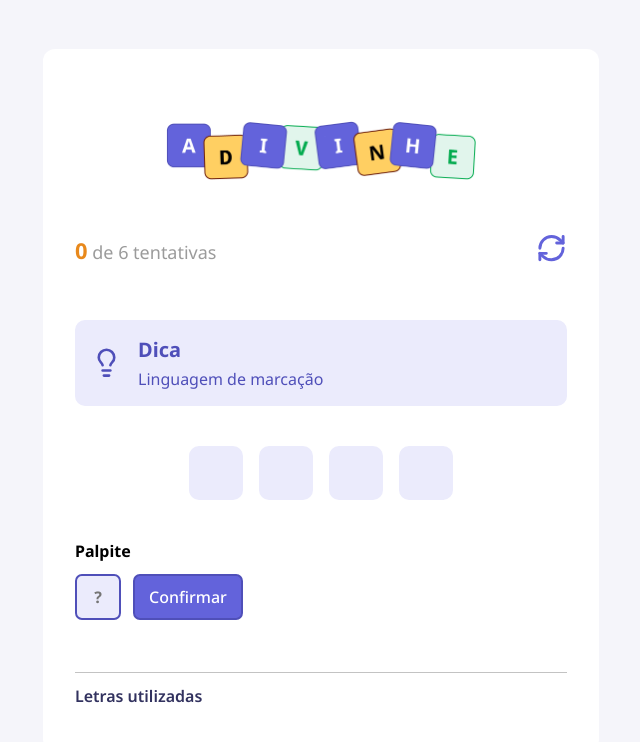
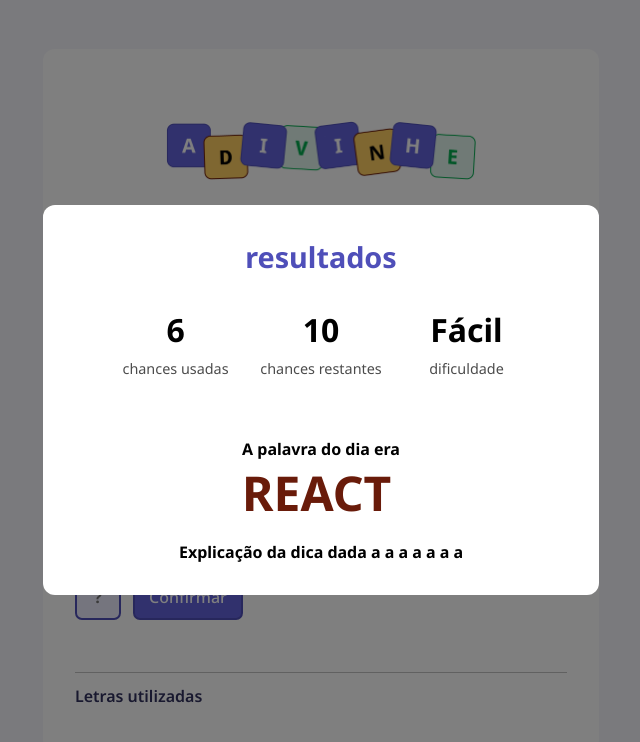
Before and after one commit to keewonf/guessing, a React (Vite) app: page / in a window 1280 px wide. Shown: the top 742 px of the page, without its empty margins (319-959 px from the left). Built offline with nearby package versions, Linux system fonts and the light colour scheme.

Commit message:
feat: add GameResult modal component and render win state in app

```diff
--- a/src/App.tsx
+++ b/src/App.tsx
@@ -9,6 +9,7 @@ import { Input } from "./components/Input";
 import { Letter } from "./components/Letter";
 import { LettersUsed, type LettersUsedProps } from "./components/LettersUsed";
 import { Tip } from "./components/Tip";
+import { GameResult } from "./components/Modal/GameResult";
 
 function App() {
   const [score, setScore] = useState(0);
@@ -141,6 +142,7 @@ function App() {
           <LettersUsed data={lettersUsed} />
         </div>
       </main>
+      <GameResult status="win" />
     </div>
   );
 }
--- /dev/null
+++ b/src/components/Modal/GameResult/index.tsx
@@ -0,0 +1,36 @@
+import styles from "./styles.module.css";
+
+type GameResultProps = {
+  status: "win" | "lose";
+};
+
+export function GameResult({ status }: GameResultProps) {
+  return (
+    <div className={styles.container}>
+      <div className={styles.content}>
+        <h1>resultados</h1>
+        <div className={styles.statsContainer}>
+          <div className={styles.stat}>
+            <strong>6</strong>
+            <span>chances usadas</span>
+          </div>
+          <div className={styles.stat}>
+            <strong>10</strong>
+            <span>chances restantes</span>
+          </div>
+          <div className={styles.stat}>
+            <strong>Fácil</strong>
+            <span>dificuldade</span>
+          </div>
+        </div>
+        <div className={styles.wordInfoContainer}>
+          <p>
+            A palavra do dia era <strong>REACT</strong>
+          </p>
+
+          <p>Explicação da dica dada a a a a a a a</p>
+        </div>
+      </div>
+    </div>
+  );
+}
--- /dev/null
+++ b/src/components/Modal/GameResult/styles.module.css
@@ -0,0 +1,72 @@
+.container {
+  background: rgba(0, 0, 0, 0.5);
+  position: fixed;
+  width: 100%;
+  inset: 0;
+  display: flex;
+  align-items: center;
+  justify-content: center;
+  z-index: 1000;
+}
+
+.content {
+  background-color: #fff;
+  display: flex;
+  flex-direction: column;
+  align-items: center;
+  max-width: 90%;
+  padding: 2rem;
+  border-radius: 0.75rem;
+
+  width: 556px;
+}
+
+.stat strong {
+  font-size: 2rem;
+}
+
+.stat span {
+  font-size: 0.9rem;
+  opacity: 0.7;
+}
+
+.content > h1 {
+  color: var(--purple-300);
+  font-weight: 700;
+  font-size: 1.8rem;
+}
+
+.statsContainer {
+  display: grid;
+  grid-template-columns: repeat(3, 1fr);
+  text-align: center;
+  padding: 2em 0;
+  margin-bottom: 1.75rem;
+  gap: 1.5rem;
+}
+
+.stat {
+  display: flex;
+  flex-direction: column;
+  align-items: center;
+  gap: 0.5rem;
+}
+
+.wordInfoContainer {
+  display: flex;
+  flex-direction: column;
+  justify-content: center;
+  align-items: center;
+  gap: 1rem;
+}
+
+.wordInfoContainer p {
+  font-weight: bold;
+}
+
+.wordInfoContainer strong {
+  color: var(--orange-300);
+  font-weight: bold;
+  font-size: 3rem;
+  display: block;
+}
```
